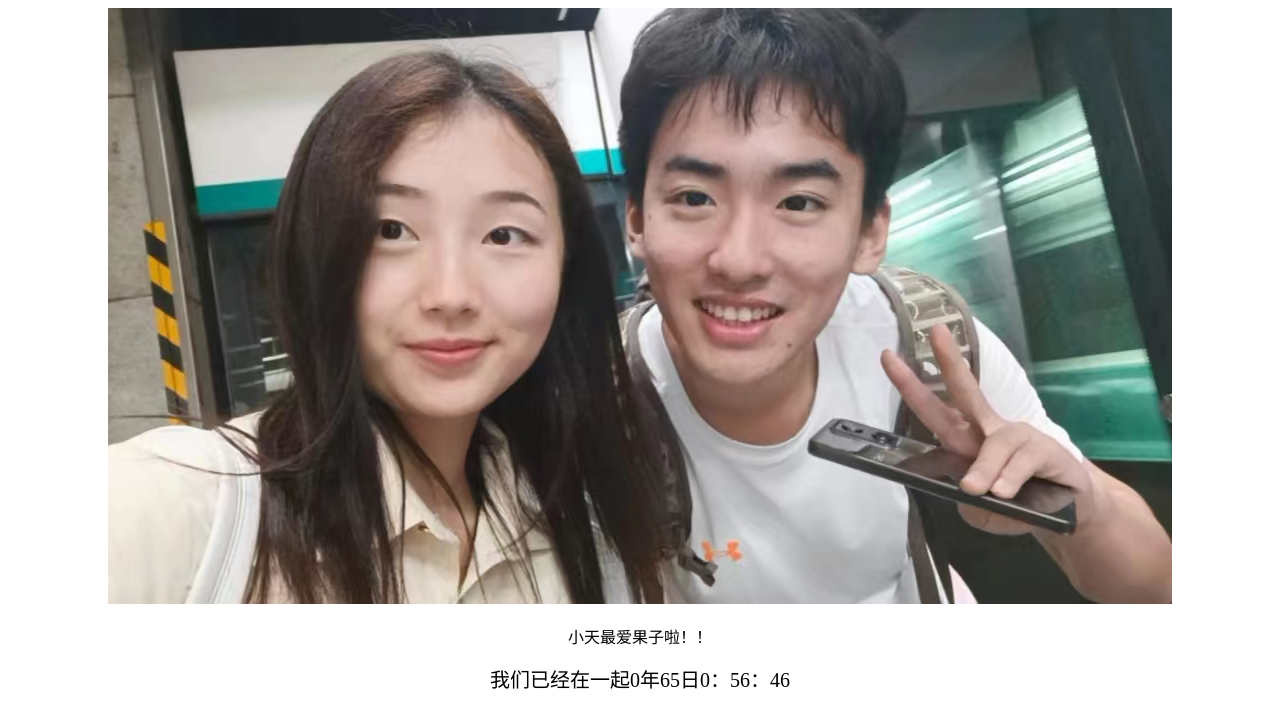
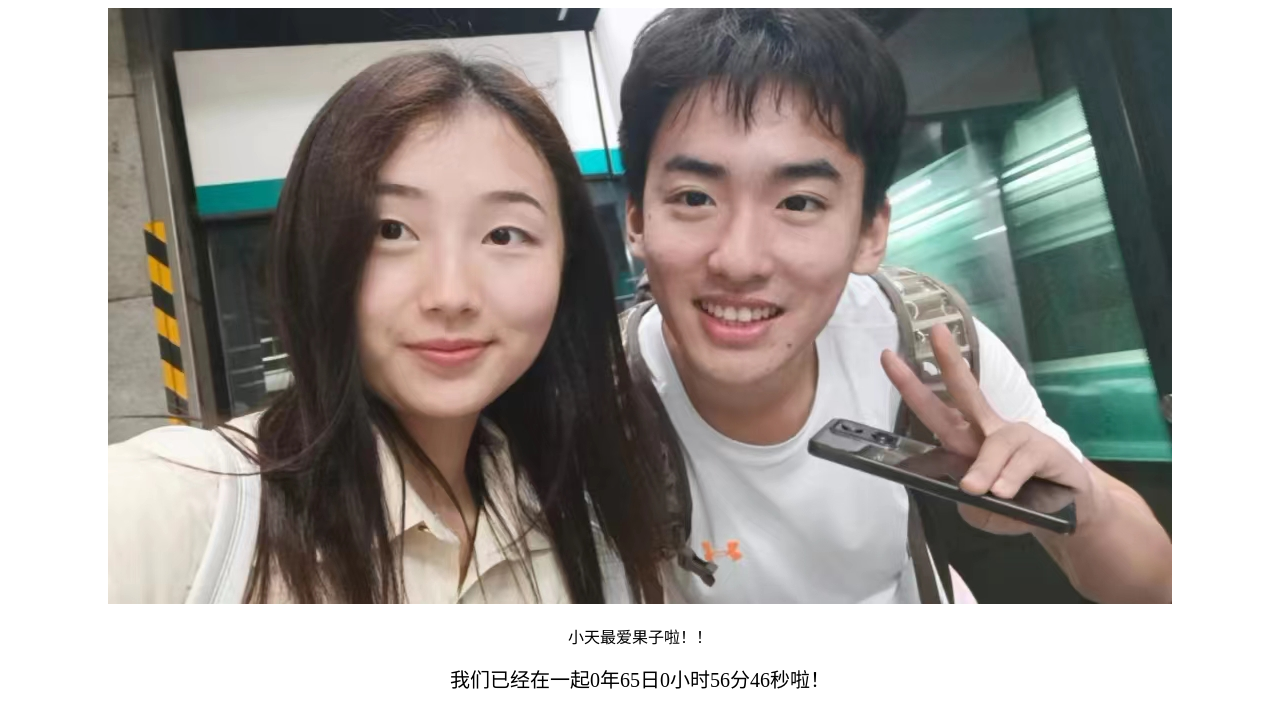
Before and after one commit to halo2718/wplt, a plain HTML site: page index.html in a window 1280 px wide. Drawn offline with Linux system fonts and the light colour scheme.

Commit message:
Update index.html

```diff
--- a/index.html
+++ b/index.html
@@ -208,7 +208,7 @@
 
                 console.log(d_year)
                 console.log(d_date)
-                document.getElementById("div").innerHTML="我们已经在一起"+d_year+"年"+d_date+"日"+d_hours+"："+d_minutes+"："+d_seconds;
+                document.getElementById("div").innerHTML="我们已经在一起"+d_year+"年"+d_date+"日"+d_hours+"小时"+d_minutes+"分"+d_seconds+"秒啦！";
             }
             setInterval(myDate, 100);
         </script>
```
